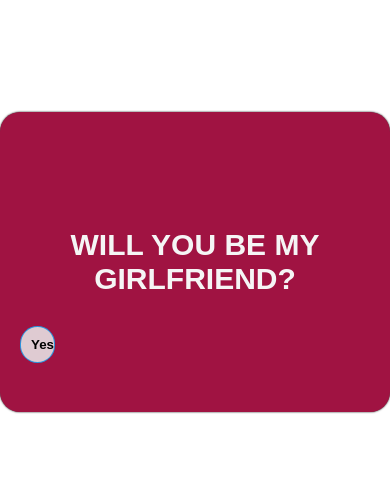
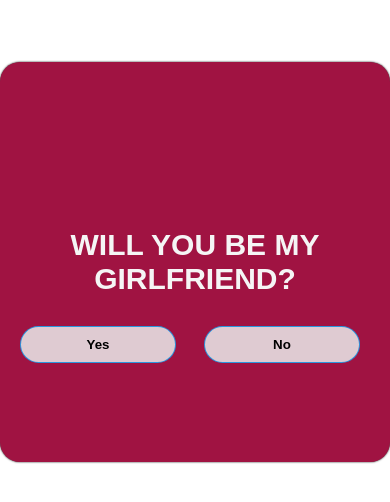
Before and after one commit to markymouseee/proposal-code, a plain HTML site: page index.html in a window 390 px wide. Shown: the part 160-662 px from the top of the page. Drawn offline with Linux system fonts and the light colour scheme.

Commit message:
Add files via upload

```diff
--- a/style.css
+++ b/style.css
@@ -76,3 +76,21 @@ button:hover{
         right: 570px;
     }
 }
+
+@media (max-width: 430px){
+    .body-main{
+        height: 400px;
+        width: 400px;
+        display: flex;
+        justify-content: center;
+        align-items: center;
+    }
+
+    button{
+        width: 40%;
+    }
+
+    .buttonNo{
+        right: 30px;
+    }
+}
```
